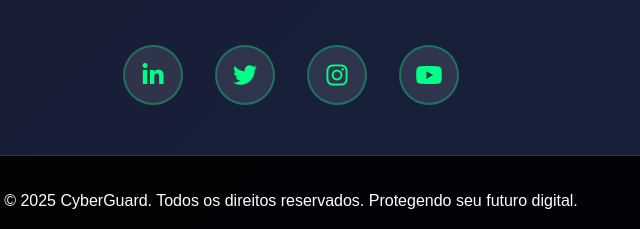
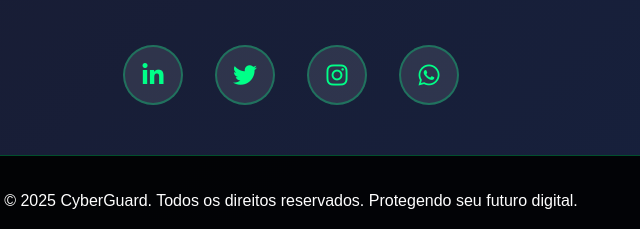
Before and after one commit to luizlana98/index.html, a plain HTML site: page index.html in a window 1280 px wide. Shown: the part 2921-3150 px from the top of the page, 349-989 px from the left. Drawn offline with Linux system fonts and the light colour scheme.

Commit message:
Update index.html

```diff
--- a/index.html
+++ b/index.html
@@ -491,8 +491,8 @@
                 <a href="#" class="social-link" title="Instagram">
                     <i class="fab fa-instagram"></i>
                 </a>
-                <a href="#" class="social-link" title="YouTube">
-                    <i class="fab fa-youtube"></i>
+                <a href="#" class="social-link" title="Whatsapp">
+                    <i class="fab fa-whatsapp"></i>
                 </a>
             </div>
         </div>
```
